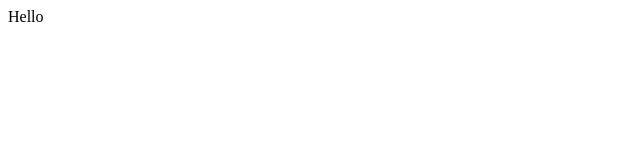
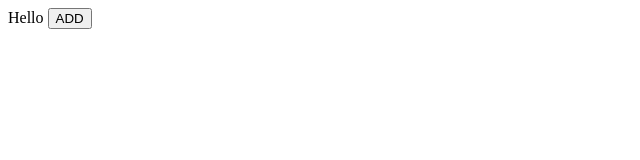
Before and after one commit to Sivanesh9791/Victor, a plain HTML site: page index.html in a window 1280 px wide. Shown: the whole page, without its empty margins (0-640 px from the left). Drawn offline with Linux system fonts and the light colour scheme.

Commit message:
Update index.html

```diff
--- a/index.html
+++ b/index.html
@@ -1 +1,2 @@
 <hi>Hello</hi>
+<button>ADD</button>
```
